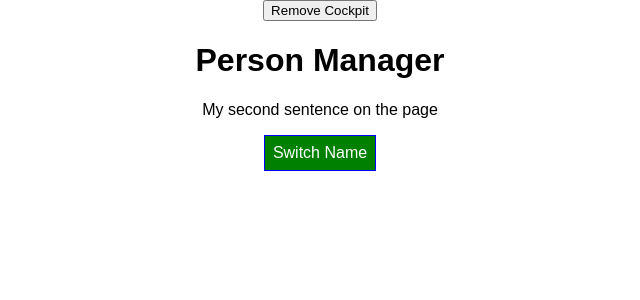
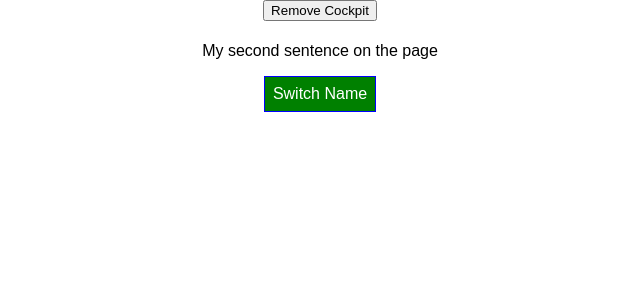
Before and after one commit to Sean-Char/react-2020-knowledge-bank, a React app: page / in a window 1280 px wide. Shown: the top 300 px of the page, without its empty margins (320-960 px from the left). Built offline with nearby package versions, Linux system fonts and the light colour scheme.

Commit message:
Added Higher Order Component for Html, css, or logic

```diff
--- a/src/containers/App.js
+++ b/src/containers/App.js
@@ -3,6 +3,8 @@
 import classes from './App.css';
 import Persons from '../components/Persons/Persons';
 import Cockpit from '../components/Cockpit/Cockpit';
+import withClass from '../hoc/withClass';
+import Aux from '../hoc/Aux';
 
 class App extends Component {
   constructor(props) {
@@ -82,7 +84,7 @@
 
 
     return (
-      <div className={classes.App}>
+      <Aux classes={classes.App}>
         <button onClick={() => { this.setState({ showCockpit: false })}}>Remove Cockpit</button>
         {this.state.showCockpit ? <Cockpit
           title={this.props.appTitle}
@@ -91,9 +93,9 @@
           clicked={this.togglePersonsHandler}
         /> : null }
         {persons}
-      </div>
+      </Aux>
     );
   }
 }
 
-export default App;
+export default withClass(App, classes.App);
--- /dev/null
+++ b/src/hoc/withClass.js
@@ -0,0 +1,11 @@
+import React from 'react';
+
+const withClass = (WrappedComponent, className) => {
+    return props => (
+        <div className={className}>
+            <WrappedComponent></WrappedComponent>
+        </div>
+    )
+};
+
+export default withClass;
```
